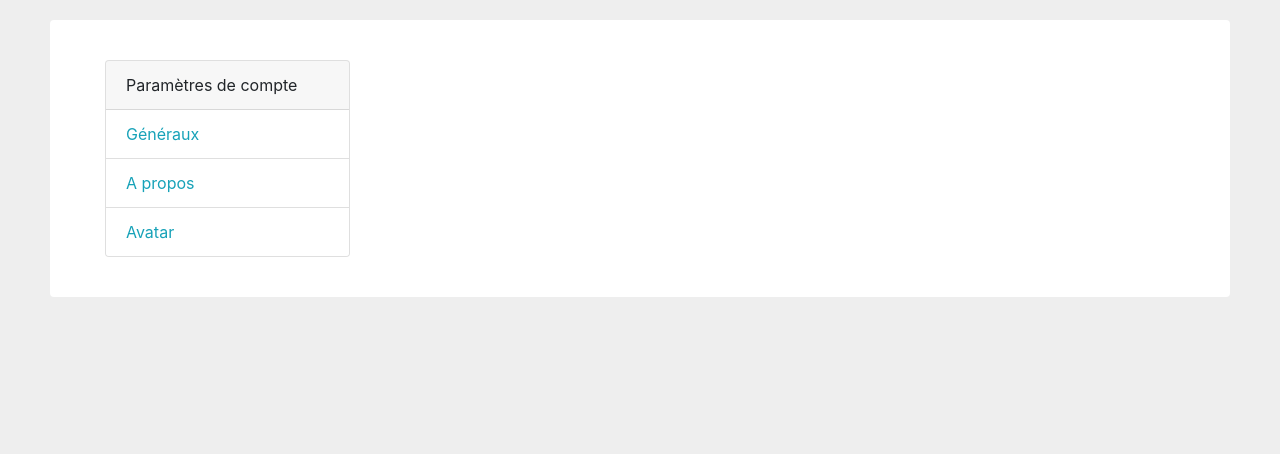
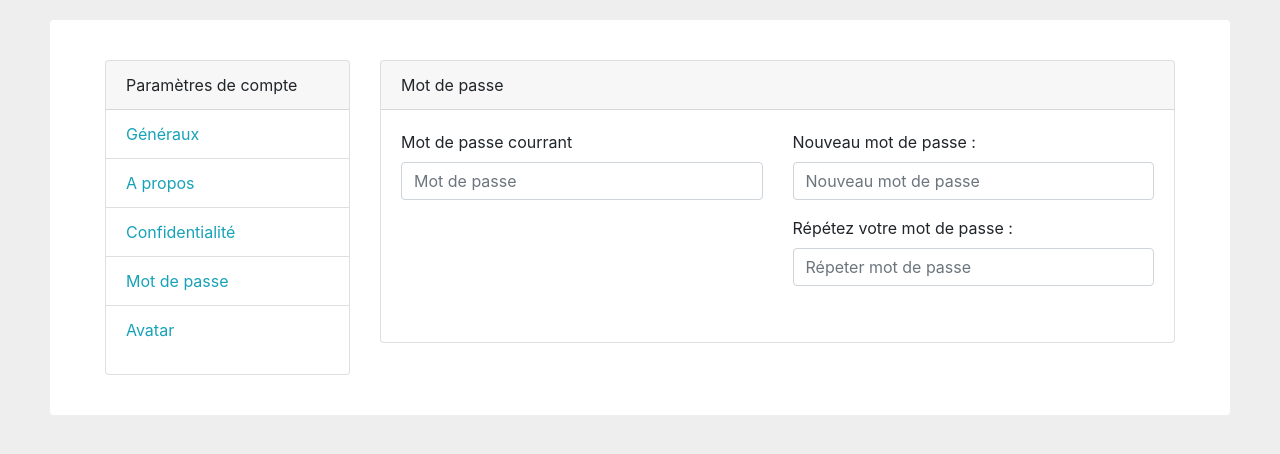
Before and after one commit to MuramasaSwordMaster/projet-php, a PHP site: page /mon-espace/administration/compte.php in a window 1280 px wide. Shown: the part 84-538 px from the top of the page. Run offline with PHP 8.4, Linux system fonts and the light colour scheme.

Commit message:
Revert "recherche"
This reverts commit c04b9e4a0834c516923fee62de828bb9b30b1f14, reversing
changes made to d0f6a98c8e9a0c0cea061f110e926819fd1cc872.

```diff
--- a/css/main.css
+++ b/css/main.css
@@ -162,7 +162,7 @@
     }
 
     .card{
-
+          padding-bottom:20px;
     }
 
     .list-group li{
--- a/mon-espace/administration/compte.php
+++ b/mon-espace/administration/compte.php
@@ -37,21 +37,52 @@
                         <ul class="list-group list-group-flush">
                                 <li class="list-group-item"><a href="generaux">Généraux</a></li>
                                 <li class="list-group-item"><a href="a-propos">A propos</a></li>
+                                <li class="list-group-item"><a href="confidentialite">Confidentialité</a></li>
+                                <li class="list-group-item"><a href="mot-de-passe">Mot de passe</a></li>
                                 <li class="list-group-item"><a href="avatar">Avatar</a></li>
 
                                 </ul>
             </div>
         </div>
         <div class="col-md-9">
+                <div class="card" style="width: 100%;">
+                        <div class="card-header">
+                         Mot de passe
+                        </div>
+                       <div class="card-body">
+                <form action="#">
+                <div class="form-group">
+                <div class="row">
+                <div class="col-6">
+                    <label for="">Mot de passe courrant</label>
+                <input type="text" class="form-control" placeholder="Mot de passe">
+                </div>
+                <div class="col-6">
+                    <label for="">Nouveau mot de passe :</label>
+                  <input type="text" class="form-control" placeholder="Nouveau mot de passe">
+                </div>
+            </div>
+        </div>
 
 
-          <?php
+            <div class="form-group">
+                    <div class="row">
 
-
-           ?>
+                <div class="offset-6  col-6">
+                        <label for="">Répétez votre mot de passe :</label>
+                      <input type="text" class="form-control" placeholder="Répeter mot de passe">
+                    </div>
 
 
 
+                </div>
+                </div>
+
+
+                </form>
+                       </div>
+
+                </div>
 
 
         </div>
--- a/mon-espace/administration/traitement/traitement-profil.php
+++ b/mon-espace/administration/traitement/traitement-profil.php
@@ -7,8 +7,6 @@ $db = getDB('../../../db/');
 var_dump($_GET['ids']);
 
 $liste  = json_decode($_GET['ids']);
-
-
 
 var $anciensMiagistes = $db->query(''.$_GET['ids']);
 
--- a/recherche/profil.php
+++ b/recherche/profil.php
@@ -38,7 +38,6 @@ include('../inclusions/db.inc.php') ;
                         <div class="espaceur">
 
 
-
                             <?php
 
 
@@ -73,11 +72,9 @@ include('../inclusions/db.inc.php') ;
 
 
                         </div>
-
                     </div>
 
             </div>
-
         </div>
     </div>
 
```
Also changed, not shown: mon-espace/administration/modifier-profils.php (+7 -17 lines).
